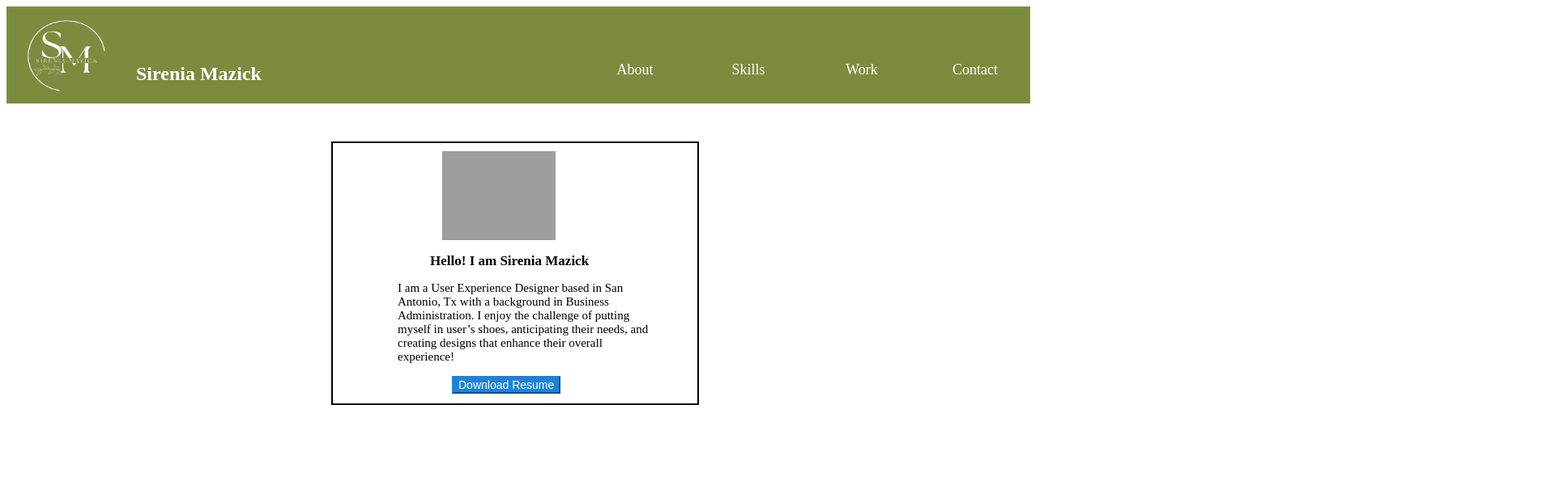
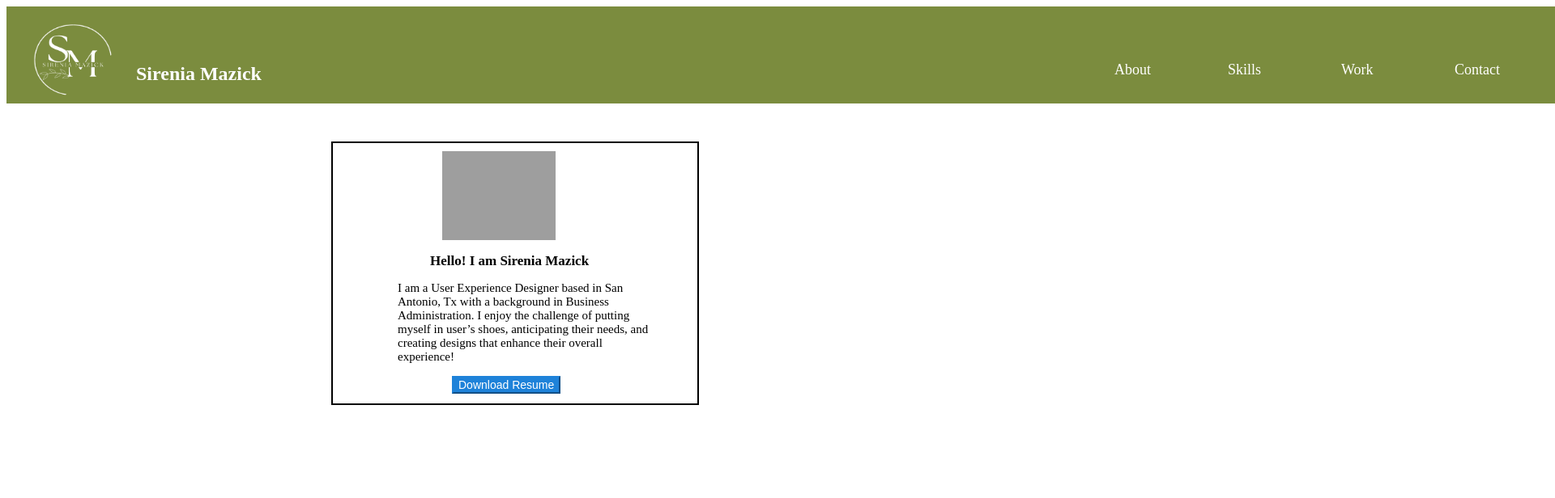
Before and after one commit to SireniaMaz/UX_UI_HW17, a plain HTML site: page index.html in a window 1280 px wide. Shown: the top 616 px of the page at 81% size, 1920 px wide, since content can reach past the window. Drawn offline with Linux system fonts and the light colour scheme; grey boxes are pictures that could not be loaded.

Commit message:
updated style css

```diff
--- a/css/style.css
+++ b/css/style.css
@@ -13,13 +13,14 @@
     background-color: #7B8C3E;
     height: 80px;
     padding-top: 3.2%;
+    width: 2100px;
 
 }
 .inline-block ul{
     list-style: none;
-    margin: 0;
-    padding: -90px;
-    text-align: right;
+    margin: 0px;
+    position: relative;
+    left: 1300px;
 }
 .inline-block li {
     display: inline-block;
@@ -31,7 +32,7 @@
     display: block;
     padding: 28px;
     font-family: alice;
-    text-align: center;
+    text-align: justify;
     font-size: 18px;
 }
 .inline-block a:hover{
@@ -44,7 +45,7 @@
     margin-top: -120.8px;
     position: relative;
     left: 10px;
-    top: -4px;
+    top: -8px;
 }
 h2 {
     position: relative;
@@ -92,7 +93,7 @@ button {
 .footer {
     background-color: #7B8C3E;
     display:inline-block;
-    width: 2000px;
+    width: 2100px;
     bottom: 0px;
     position: absolute;
 }
```
